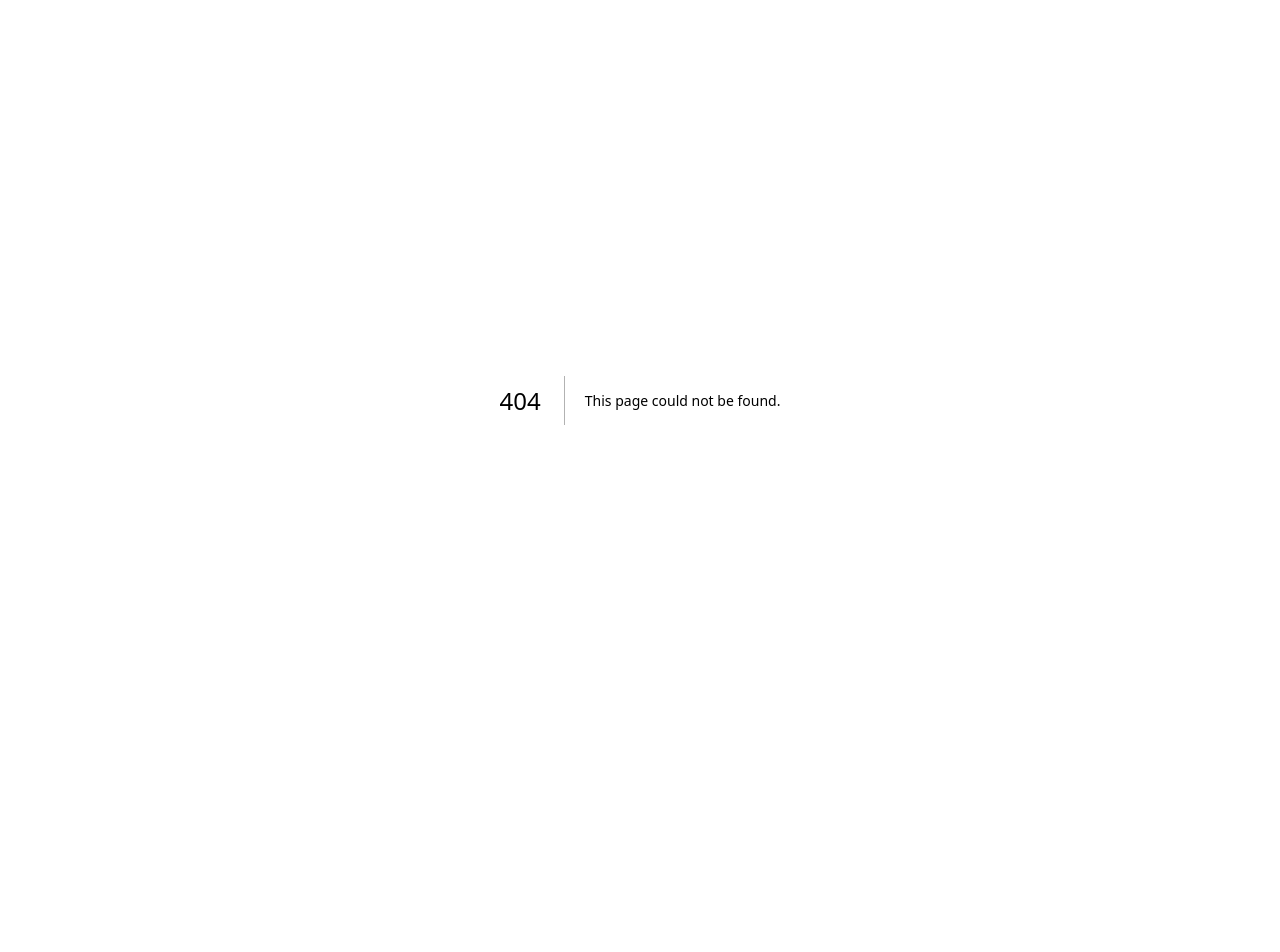
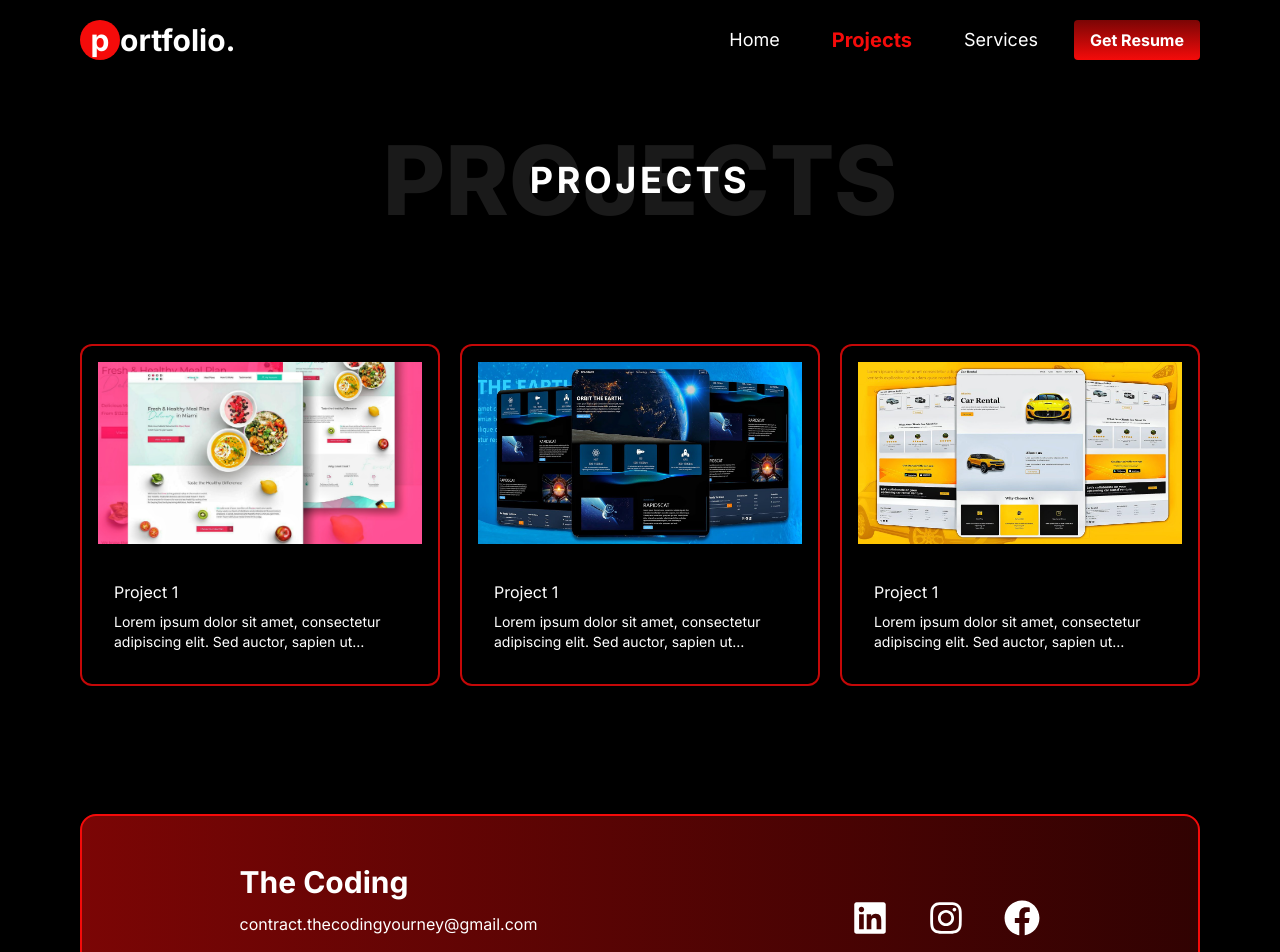
Before and after one commit to weianke/head-sound, a Next.js app: page /projects in a window 1280 px wide. Before the commit this address had no page. Shown: the top 952 px of the page. Before the commit the page ends 800 px from the top, so only its background shows below. Built offline with nearby package versions, Linux system fonts and the light colour scheme.

Commit message:
feat: 完成动效

```diff
--- /dev/null
+++ b/src/app/banner/page.jsx
@@ -0,0 +1,11 @@
+import Banner from "@/components/Banner/Banner";
+
+const page = () => {
+  return (
+    <div>
+      <Banner />
+    </div>
+  );
+};
+
+export default page;
--- a/src/app/layout.js
+++ b/src/app/layout.js
@@ -1,3 +1,5 @@
+import Footer from "@/components/Footer/Footer";
+import Navbar from "@/components/Navbar/Navbar";
 import { Inter } from "next/font/google";
 import "./globals.css";
 
@@ -11,7 +13,11 @@ export const metadata = {
 export default function RootLayout({ children }) {
   return (
     <html lang="en">
-      <body className={inter.className}>{children}</body>
+      <body className={inter.className}>
+        <Navbar />
+        {children}
+        <Footer />
+      </body>
     </html>
   );
 }
--- a/src/app/page.js
+++ b/src/app/page.js
@@ -1,13 +1,11 @@
 import Banner from "@/components/Banner/Banner";
 import Hero from "@/components/Hero/Hero";
-import Navbar from "@/components/Navbar/Navbar";
 import Projects from "@/components/Projects/Projects";
 import Services from "@/components/Services/Services";
 
 const page = () => {
   return (
     <main>
-      <Navbar />
       <Hero />
       <Banner />
       <Services />
--- /dev/null
+++ b/src/app/projects/page.jsx
@@ -0,0 +1,11 @@
+import Projects from "@/components/Projects/Projects";
+
+const page = () => {
+  return (
+    <div>
+      <Projects />
+    </div>
+  );
+};
+
+export default page;
--- /dev/null
+++ b/src/app/services/page.jsx
@@ -0,0 +1,11 @@
+import Services from "@/components/Services/Services";
+
+const page = () => {
+  return (
+    <div>
+      <Services />
+    </div>
+  );
+};
+
+export default page;
--- a/src/components/Banner/Banner.jsx
+++ b/src/components/Banner/Banner.jsx
@@ -16,7 +16,12 @@ const Banner = () => {
           className="bg-gray-950 rounded-3xl py-14 px-5 grid grid-cols-1 md:grid-cols-2 space-y-2 md:space-y-0 translate-y-36"
         >
           {/*banner image*/}
-          <div className="flex items-end">
+          <div
+            className="flex items-end"
+            initial={{ opacity: 0 }}
+            animate={{ opacity: 1 }}
+            transition={{ duration: 0.8, delay: 0.5 }}
+          >
             <Image
               src={BannerImg}
               alt="banner image"
--- /dev/null
+++ b/src/components/Footer/Footer.jsx
@@ -0,0 +1,36 @@
+import { FaFacebook, FaInstagram, FaLinkedin } from "react-icons/fa";
+
+const Footer = () => {
+  return (
+    <div className="bg-black text-white py-12">
+      <div className="container">
+        <div className="bg-gradient-to-r from-primary/50 to-primary/20 text-white py-12 border-2 border-primary rounded-2xl px-4 hover:red-shadow flex flex-col lg:flex-row gap-8 justify-around items-center duration-300">
+          <div className="space-y-3">
+            <h2 className="text-3xl font-bold">The Coding</h2>
+            <p>contract.thecodingyourney@gmail.com</p>
+            <p>copyright © 2024 The Coding</p>
+          </div>
+          <div className="flex items-center gap-3 lg:gap-10">
+            <div>
+              <a href="#">
+                <FaLinkedin className="text-4xl" />
+              </a>
+            </div>
+            <div>
+              <a href="#">
+                <FaInstagram className="text-4xl" />
+              </a>
+            </div>
+            <div>
+              <a href="#">
+                <FaFacebook className="text-4xl" />
+              </a>
+            </div>
+          </div>
+        </div>
+      </div>
+    </div>
+  );
+};
+
+export default Footer;
--- a/src/components/Hero/Hero.jsx
+++ b/src/components/Hero/Hero.jsx
@@ -1,4 +1,5 @@
 "use client";
+import { motion } from "framer-motion";
 import Image from "next/image";
 import CountUp from "react-countup";
 import HeroImg from "../../assets/red-man.png";
@@ -11,6 +12,12 @@ const wallBackground = {
   backgroundPosition: "center",
   backgroundRepeat: "no-repeat",
 };
+export const slideUp = (delay) => {
+  return {
+    initial: { y: 50, opacity: 0 },
+    animate: { y: 0, opacity: 1, transition: { duration: 0.5, delay: delay } },
+  };
+};
 const Hero = () => {
   return (
     <section style={wallBackground} className="bg-black text-white">
@@ -19,20 +26,49 @@ const Hero = () => {
           {/* Brand info */}
           <div className="flex flex-col justify-center items-center md:text-left py-14 md:py-0">
             <div className="text-center md:text-left space-y-6">
-              <p className="text-4xl">Hello, I am</p>
-              <p className="text-5xl lg:text-7xl font-satisfy text-outline">
+              <motion.p
+                variants={slideUp(0.5)}
+                initial="initial"
+                animate="animate"
+                className="text-4xl"
+              >
+                Hello, I am
+              </motion.p>
+              <motion.p
+                variants={slideUp(0.3)}
+                initial="initial"
+                animate="animate"
+                className="text-5xl lg:text-7xl font-satisfy text-outline"
+              >
                 Brooklyn Gilbert
-              </p>
-              <p className="text-sm leading-snug">
+              </motion.p>
+              <motion.p
+                variants={slideUp(0.7)}
+                initial="initial"
+                animate="animate"
+                className="text-sm leading-snug"
+              >
                 Lorem ipsum dolor sit amet consecteturadipisicing elit.
                 Quostotam itaque est nisi hic quasi numquam?Consectetur,quis
                 nullaquam libero, dolores reprehenderitnostrum pariatur
                 quaetempore,ipsam qui ipsa.
-              </p>
-              <button className="btn">Know More</button>
+              </motion.p>
+              <motion.button
+                variants={slideUp(0.9)}
+                initial="initial"
+                animate="animate"
+                className="btn"
+              >
+                Know More
+              </motion.button>
 
               {/* Stats seciton  */}
-              <div className="flex justify-around bg-gradient-to-b from-primary/50 to-black border-2 border-primary/80 rounded-xl hover:red-shadow hover:scale-105 md:max-w-[400px] !mt-[44px] p-4">
+              <motion.div
+                variants={slideUp(1.1)}
+                initial="initial"
+                animate="animate"
+                className="flex justify-around bg-gradient-to-b from-primary/50 to-black border-2 border-primary/80 rounded-xl hover:red-shadow hover:scale-105 md:max-w-[400px] !mt-[44px] p-4"
+              >
                 <div className="flex flex-col items-center gap-2">
                   <p className="text-2xl font-bold">
                     <CountUp
@@ -69,11 +105,16 @@ const Hero = () => {
                   </p>
                   <p className="text-sm">Client</p>
                 </div>
-              </div>
+              </motion.div>
             </div>
           </div>
           {/* Hero image */}
-          <div className="flex justify-center md:justify-end items-center relative">
+          <motion.div
+            initial={{ opacity: 0 }}
+            animate={{ opacity: 1 }}
+            transition={{ duration: 0.8, delay: 0.5 }}
+            className="flex justify-center md:justify-end items-center relative"
+          >
             <div className="bg-black rounded-3xl overflow-hidden h-[500px] flex items-end relative group hover:red-shadow hover:scale-105 duration-700">
               <Image
                 src={Circle}
@@ -86,7 +127,7 @@ const Hero = () => {
                 className="w-[400px] relative z-10 group-hover:grayscale group-hover:scale-90 duration-700"
               />
             </div>
-          </div>
+          </motion.div>
         </div>
       </div>
     </section>
--- a/src/components/Navbar/Navbar.jsx
+++ b/src/components/Navbar/Navbar.jsx
@@ -10,11 +10,6 @@ export const NavLinks = [
     id: 1,
     title: "Home",
     link: "/",
-  },
-  {
-    id: 2,
-    title: "Contact",
-    link: "/contact",
   },
   {
     id: 3,
@@ -81,7 +76,7 @@ const Navbar = () => {
         </div>
       </div>
       {/* mobile sidebar menu*/}
-      <ResponsiveMenu showMenu={showMenu} />
+      <ResponsiveMenu showMenu={showMenu} onClose={toggleMenu} />
     </nav>
   );
 };
--- a/src/components/Navbar/ResponsiveMenu.jsx
+++ b/src/components/Navbar/ResponsiveMenu.jsx
@@ -1,7 +1,10 @@
 import Link from "next/link";
 import { NavLinks } from "./Navbar";
 
-const ResponsiveMenu = ({ showMenu }) => {
+const ResponsiveMenu = ({ showMenu, onClose }) => {
+  const handleLink = () => {
+    onClose(false);
+  };
   return (
     <div className="md:hidden">
       <div
@@ -19,6 +22,7 @@ const ResponsiveMenu = ({ showMenu }) => {
                     <Link
                       className="text-2xl font-medium text-white"
                       href={link.link}
+                      onClick={handleLink}
                     >
                       {link.title}
                     </Link>
```
